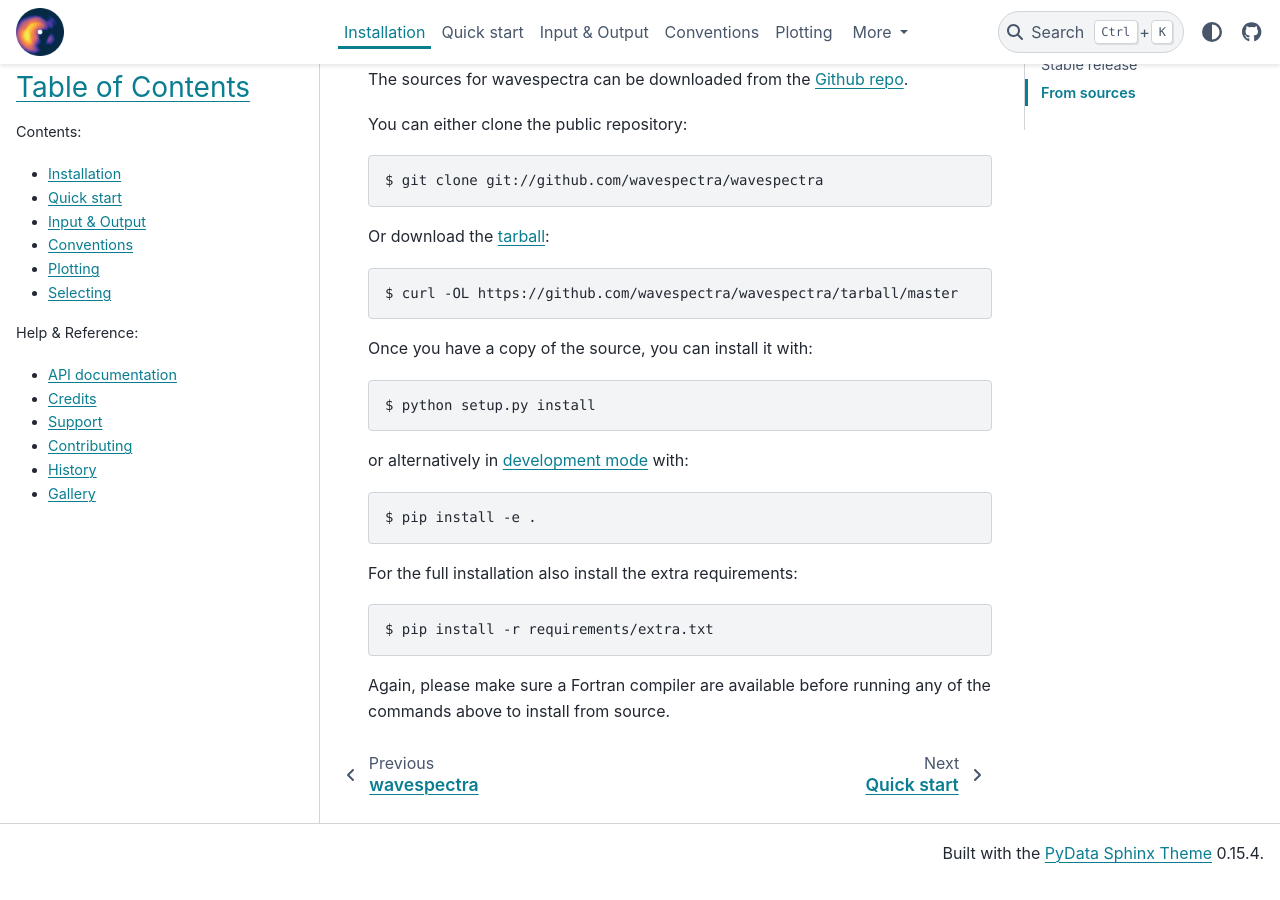
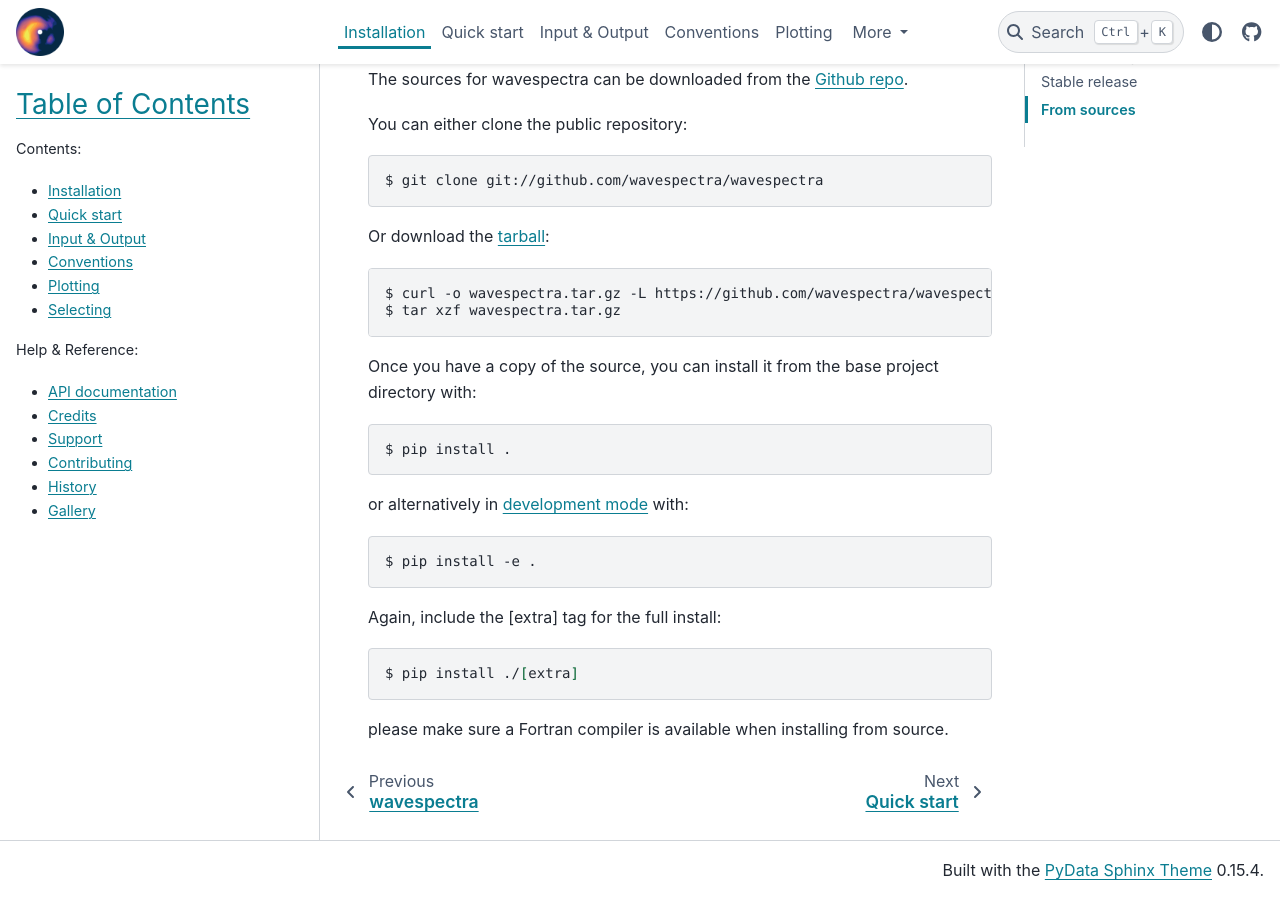
Before and after one commit to wavespectra/wavespectra, a Sphinx documentation site: the page built from docs/install.rst, in a window 1280 px wide and 900 px high, scrolled down 1105 px. Built offline with Sphinx 7.4.7 and the PyData theme 0.15.4, drawn with Linux system fonts in a browser that asks for light colours.

Commit message:
Some small changes to docs, workflow and history

```diff
--- a/HISTORY.rst
+++ b/HISTORY.rst
@@ -22,9 +22,9 @@
   setup.py file is now only used to build the Fortran module.
 * Removed the MANIFEST.in file, package data now handled in pyproject.toml.
 * Removed the requirements folder, requirements now handled in pyproject.toml.
-* Removed some packaging attributes from wavespectra.__init__.py, now handled in
+* Removed some packaging attributes from `wavespectra.__init__.py`, now handled in
   pyproject.toml.
-* New docs theme: sphinx_rtd_theme by pydata_sphinx_theme, fixes issue with rtd not working with sphinx>=7.0.
+* Replace docs the RTD by the PYDATA docs theme, this fixes issue with rtd not working with sphinx>=7.0.
 * Add readthedocs config.
 
 
@@ -615,7 +615,7 @@
 3.0 (2018-03-05)
 __________________
 
-**This major release marks the migration from the predecessor** `pyspectra` **library,
+**This major release marks the migration from the predecessor** `pyspectra`** library,
 as well as the open-sourcing of wavespectra and first PyPI release.**
 
 New Features
--- a/docs/install.rst
+++ b/docs/install.rst
@@ -62,13 +62,14 @@
 
 .. code-block:: console
 
-    $ curl -OL https://github.com/wavespectra/wavespectra/tarball/master
+    $ curl -o wavespectra.tar.gz -L https://github.com/wavespectra/wavespectra/tarball/master
+    $ tar xzf wavespectra.tar.gz
 
-Once you have a copy of the source, you can install it with:
+Once you have a copy of the source, you can install it from the base project directory with:
 
 .. code-block:: console
 
-    $ python setup.py install
+    $ pip install .
 
 or alternatively in `development mode`_ with:
 
@@ -76,14 +77,13 @@
 
    $ pip install -e .
 
-For the full installation also install the extra requirements:
+Again, include the [extra] tag for the full install:
 
 .. code-block:: console
 
-   $ pip install -r requirements/extra.txt
+   $ pip install ./[extra]
 
-Again, please make sure a Fortran compiler are available before running any of the
-commands above to install from source.
+please make sure a Fortran compiler is available when installing from source.
 
 .. _netcdf4: https://unidata.github.io/netcdf4-python/netCDF4/index.html
 .. _pip: https://pip.pypa.io
```
Also changed, not shown: 1 other file.
